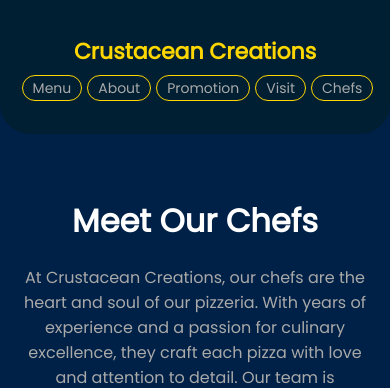
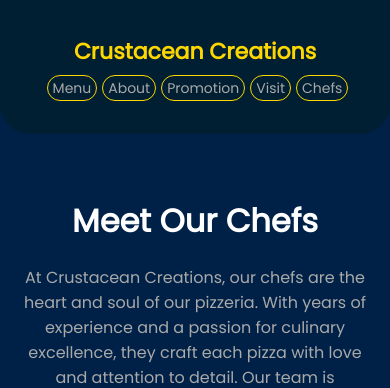
Before and after one commit to NausAlexus/project-2, a PHP site: page /chef.html in a window 390 px wide. Shown: the top 388 px of the page. Run offline with PHP 8.4, Linux system fonts and the light colour scheme.

Commit message:
fix header

```diff
--- a/css/style.css
+++ b/css/style.css
@@ -659,4 +659,7 @@ h1 {
     .visit-card i {
         font-size: 12px;
     }
+    .nav-link{
+        padding: 2px 5px;
+    }
 }
```
